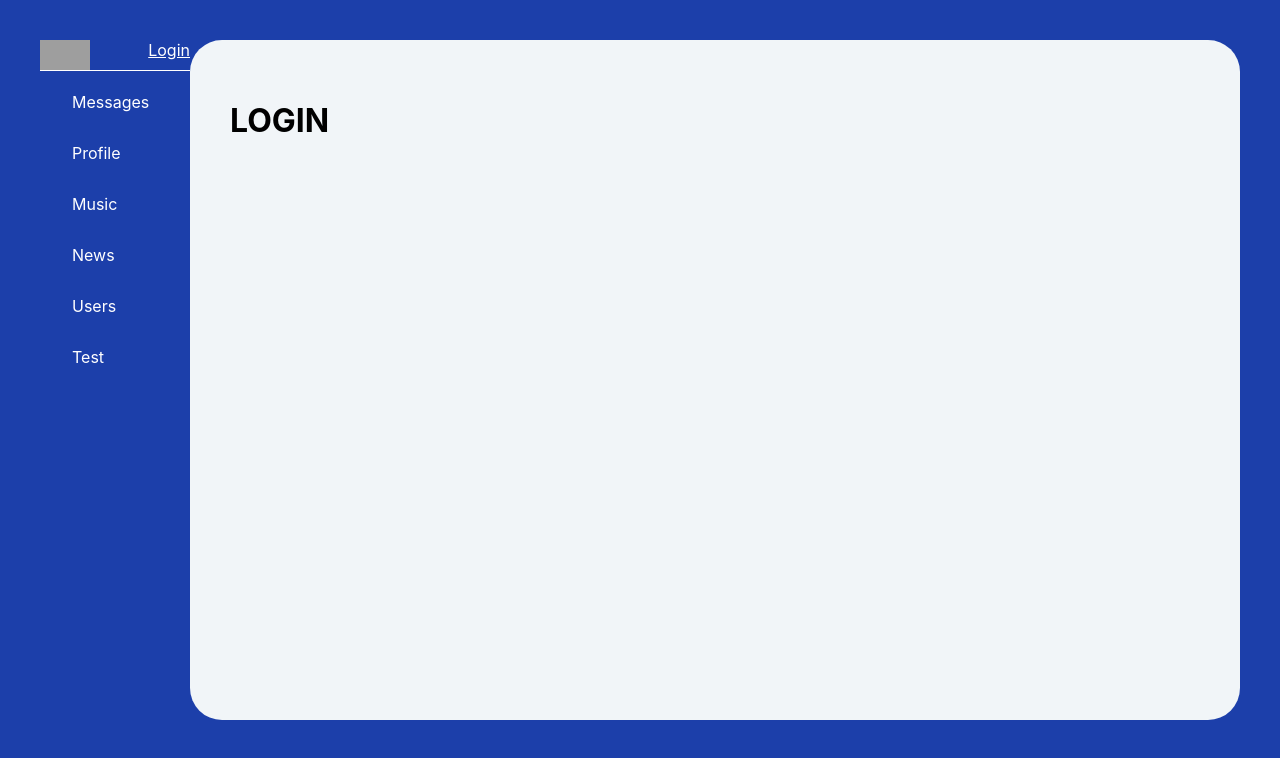
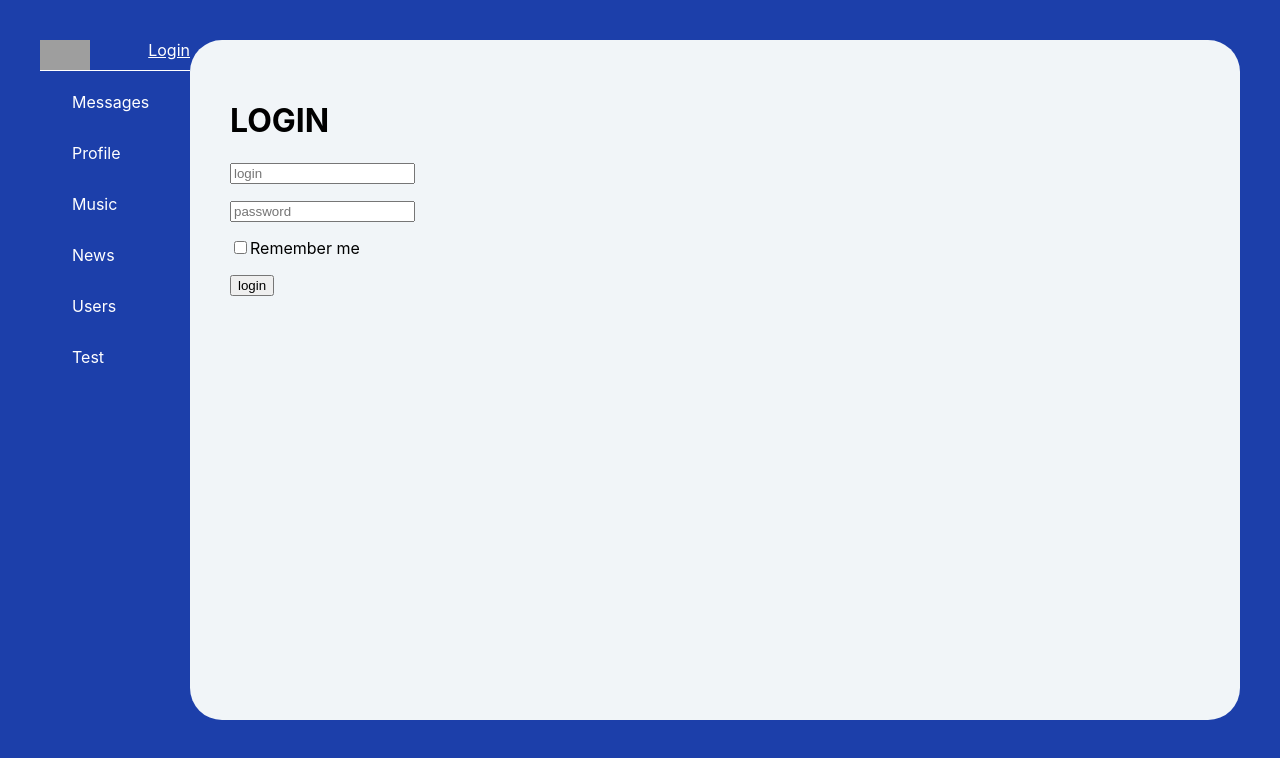
Before and after one commit to Sgushenka982/social-network, a React (Create React App) app: page /login in a window 1280 px wide. Shown: the top 758 px of the page. Built offline with nearby package versions, Linux system fonts and the light colour scheme; no server answers; grey boxes are pictures that could not be loaded.

Commit message:
75 - reduxForm

```diff
--- a/package.json
+++ b/package.json
@@ -15,6 +15,7 @@
     "react-scripts": "4.0.1",
     "react-themeable": "^1.1.0",
     "redux": "^4.0.5",
+    "redux-form": "^8.3.7",
     "redux-thunk": "^2.3.0",
     "web-vitals": "^0.2.4"
   },
--- a/src/Redux/redux-store.js
+++ b/src/Redux/redux-store.js
@@ -7,6 +7,7 @@ import usersReducer from "./users-reducer";
 import testFiasReducer from "./testFias-reducer";
 import authReducer from "./auth-reducer";
 import thunkMiddlewere from 'redux-thunk';
+import {reducer as formReducer} from 'redux-form'
 
 let reducers =combineReducers({
     profilePage:profileReducer,
@@ -15,7 +16,8 @@ let reducers =combineReducers({
     navbar:navbarReducer,
     usersPage:usersReducer,
     testPage:testFiasReducer,
-    auth:authReducer
+    auth:authReducer,
+    form:formReducer
 })
 
 let store = createStore(reducers, applyMiddleware(thunkMiddlewere));
--- a/src/content/WorkFrame/Login/Login.jsx
+++ b/src/content/WorkFrame/Login/Login.jsx
@@ -1,7 +1,32 @@
 import React from 'react';
+import {Field, reduxForm} from "redux-form";
+
+const LoginForm=(props)=> {
+    return (
+        <form onSubmit={props.handleSubmit}>
+            <div><Field name={'login'} placeholder={'login'} component={'input'}/></div>
+            <div><Field name={'password'} component={'input'}  placeholder={'password'}/></div>
+            <div>
+                <Field name={'rememberMe'} component={'input'} type="checkbox"/>
+                <span>Remember me</span>
+            </div>
+            <div><button>login</button></div>
+        </form>
+    )
+}
+
+const LoginReduxForm = reduxForm({form:'login'})(LoginForm)
 
 const Login=(props)=>{
-    return <h1>LOGIN</h1>
+    const onSubmit=(formData)=>{
+        console.log(formData)
+    }
+    return (
+        <div>
+            <h1>LOGIN</h1>
+            <LoginReduxForm onSubmit={onSubmit}/>
+        </div>
+    )
 }
 
 export default Login;
--- a/src/content/WorkFrame/Profile/ProfileStatus.jsx
+++ b/src/content/WorkFrame/Profile/ProfileStatus.jsx
@@ -1,14 +1,13 @@
 import React from 'react';
 
 class ProfileStatus extends React.Component{
-    statusInputRef=React.createRef()
     state={
         editMode:false,
         status:this.props.status
     }
 
     activateEditMode=()=>{
-        console.log('this:',this)
+        //console.log('this:',this)
         this.setState({
             editMode:true
         })
@@ -25,7 +24,19 @@ class ProfileStatus extends React.Component{
             status:e.currentTarget.value
         })
     }
+
+    componentDidUpdate(prevProps, prevState) {
+        debugger
+        if (prevProps.status!==this.state.status){
+            this.setState({
+                state:this.props.status
+            })
+        }
+        console.log('componentDidUpdate ProfileStatus')
+    }
+
     render() {
+        console.log('render ProfileStatus')
         return (
             <div>
                 {!this.state.editMode &&
@@ -35,7 +46,7 @@ class ProfileStatus extends React.Component{
                 }
                 {this.state.editMode &&
                         <div>
-                            <input onChange={this.onStatusChange} ref={this.statusInputRef} autoFocus={true} onBlur={this.deactivateEditMode} type="text" value={this.state.status}/>
+                            <input onChange={this.onStatusChange} autoFocus={true} onBlur={this.deactivateEditMode} type="text" value={this.state.status}/>
                         </div>
                 }
             </div>
```
Also changed, not shown: 2 other files (tests, documents, lock files or other folders).
